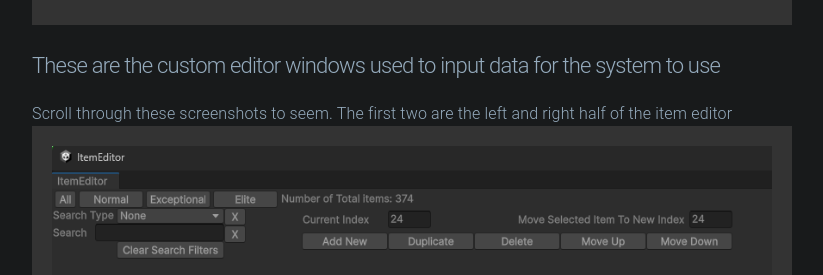
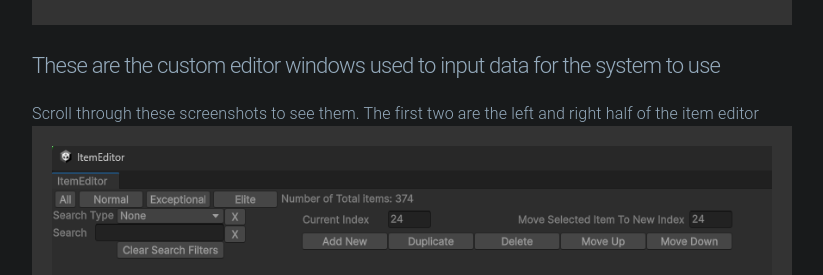
Before and after one commit to hrimfisk/hrimfisk.github.io, a Jekyll site: the page built from _posts/2024-03-05-diablo2-style-item-generator.md, in a window 1280 px wide and 900 px high, scrolled down 1095 px. Shown: the part 156-431 px from the top of the window, without its empty margins (228-1051 px from the left). Built offline with Jekyll 4.4.1, drawn with Linux system fonts in a browser that asks for light colours.

```diff
--- a/_posts/2024-03-05-diablo2-style-item-generator.md
+++ b/_posts/2024-03-05-diablo2-style-item-generator.md
@@ -54,7 +54,7 @@ Here are some screenshots that you can scroll through
 </div>
 <br>
 <h4>These are the custom editor windows used to input data for the system to use</h4>
-Scroll through these screenshots to seem. The first two are the left and right half of the item editor
+Scroll through these screenshots to see them. The first two are the left and right half of the item editor
 <div class="scroll-container">
   <img src="/assets/D2_Project/d2_item_editor_left_half.png" alt="item_editor_left" width="800" height="750">
   <img src="/assets/D2_Project/d2_item_editor_right_half.png" alt="item_editor_right" width="1200" height="750">
```
Also changed, not shown: _posts/2022-02-16-save_plugin.md (+2 -0 lines), assets/SaveGameLibraryPlugin/review1.png (added), assets/SaveGameLibraryPlugin/review2.png (added).
